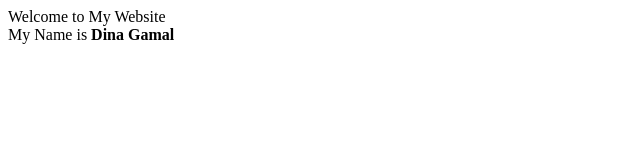
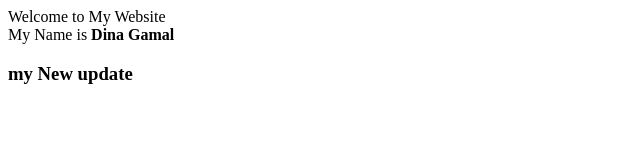
Before and after one commit to AbanoubIsaacAI/SourceControlLab2, a plain HTML site: page index2.html in a window 1280 px wide. Shown: the whole page, without its empty margins (0-640 px from the left). Drawn offline with Linux system fonts and the light colour scheme.

Commit message:
Update index2.html

```diff
--- a/index2.html
+++ b/index2.html
@@ -13,6 +13,7 @@
 
   <div class="name">
     My Name is <strong> Dina Gamal </strong>
+    <h3> my New update </h3>
   </div>
 
 </body>
```
